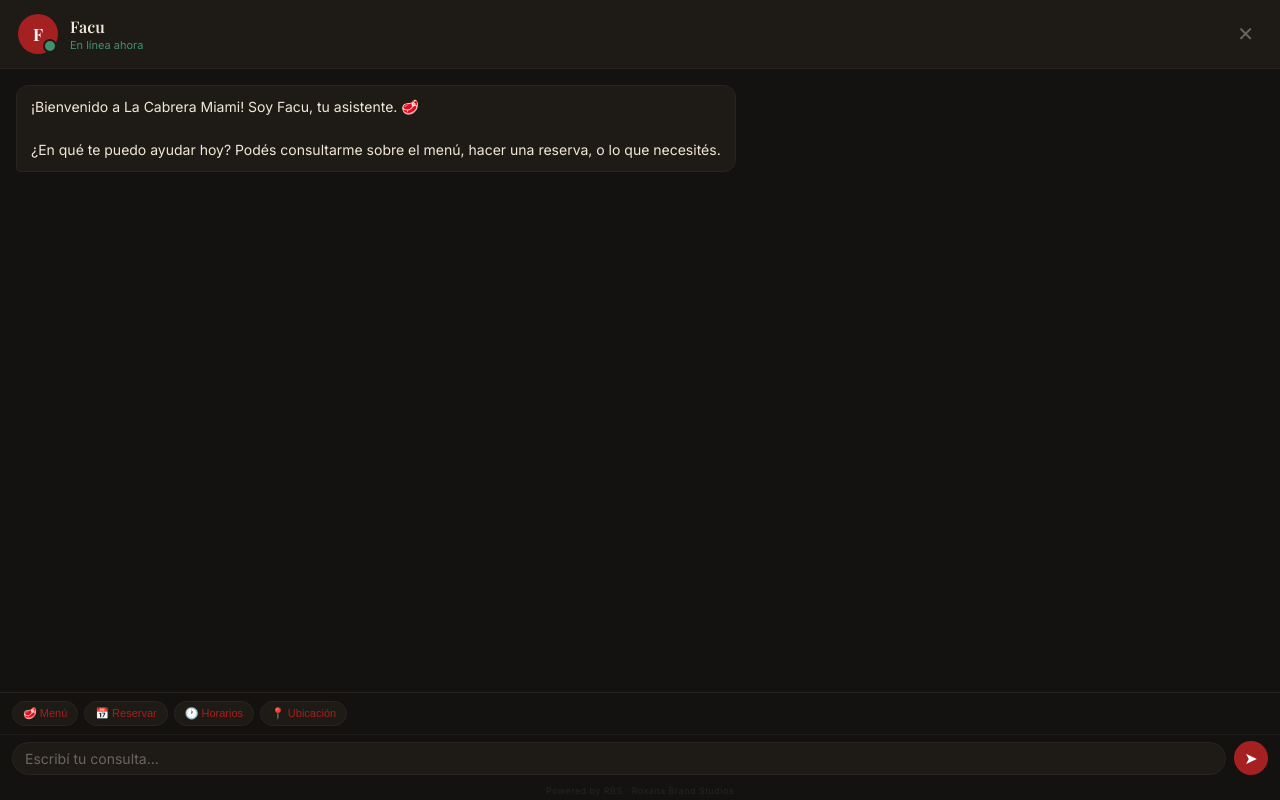
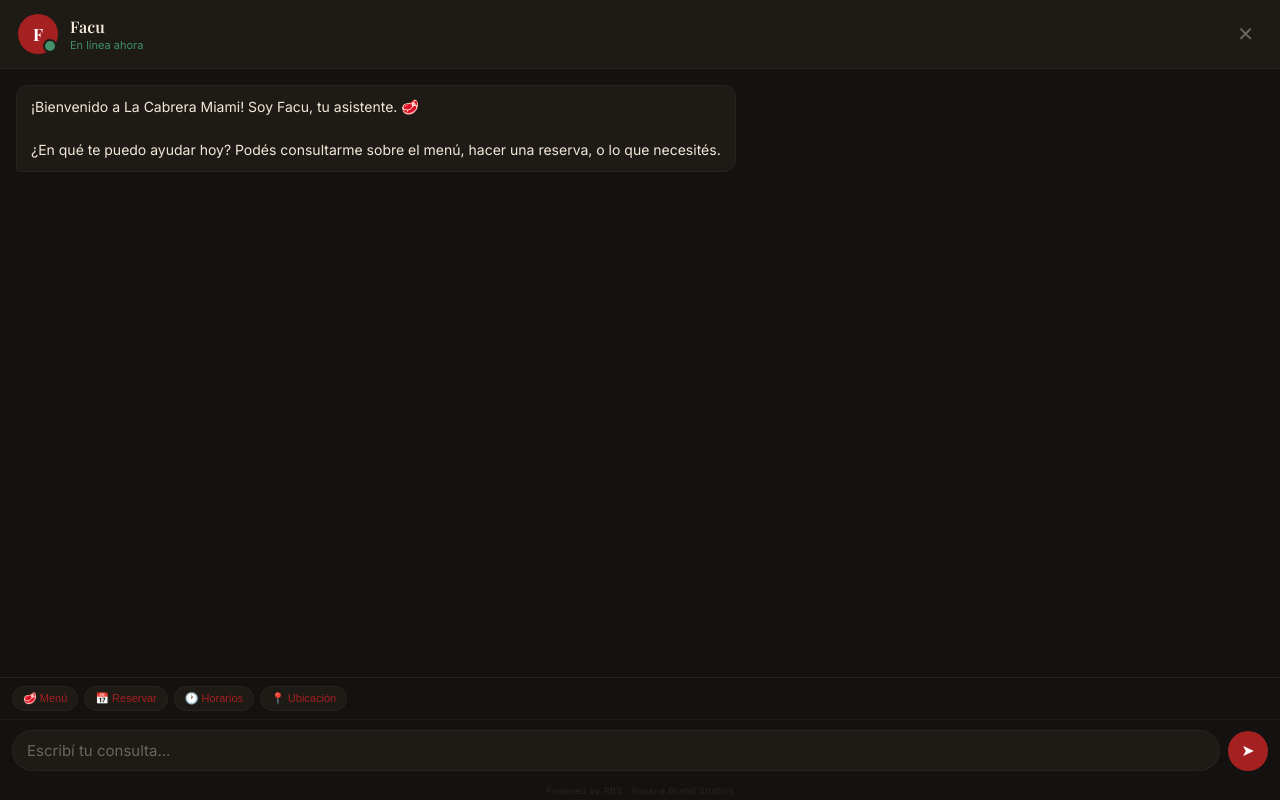
Before and after one commit to ryg15/agente-lacabrera-, a website: page index.html in a window 1280 px wide. Both pictures are taken after a click on the button "HABLAR CON FACU". Drawn offline with nearby package versions, Linux system fonts and the light colour scheme.

Commit message:
Update index.html

```diff
--- a/index.html
+++ b/index.html
@@ -229,16 +229,16 @@
       display: flex;
       align-items: center;
       gap: 8px;
-      padding: 6px 12px;
+      padding: 10px 12px;
     }
 
     .input-row input {
       flex: 1;
       min-width: 0;
-      padding: 7px 12px;
+      padding: 10px 14px;
       border: 1px solid #2A2420;
       border-radius: 24px;
-      font-size: 14px;
+      font-size: 15px;
       outline: none;
       background: #1E1A16;
       color: #F2E8D9;
@@ -249,7 +249,7 @@
     .input-row input:focus { border-color: #A52020; }
 
     .send-btn {
-      width: 34px; height: 34px; min-width: 34px;
+      width: 40px; height: 40px; min-width: 40px;
       border-radius: 50%;
       background: #A52020;
       border: none;
```
